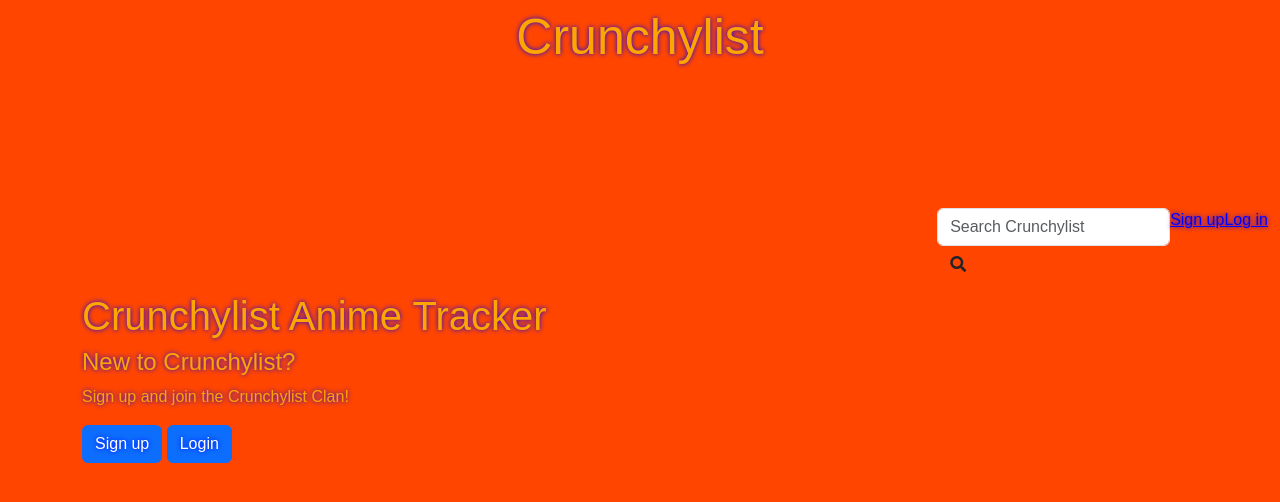
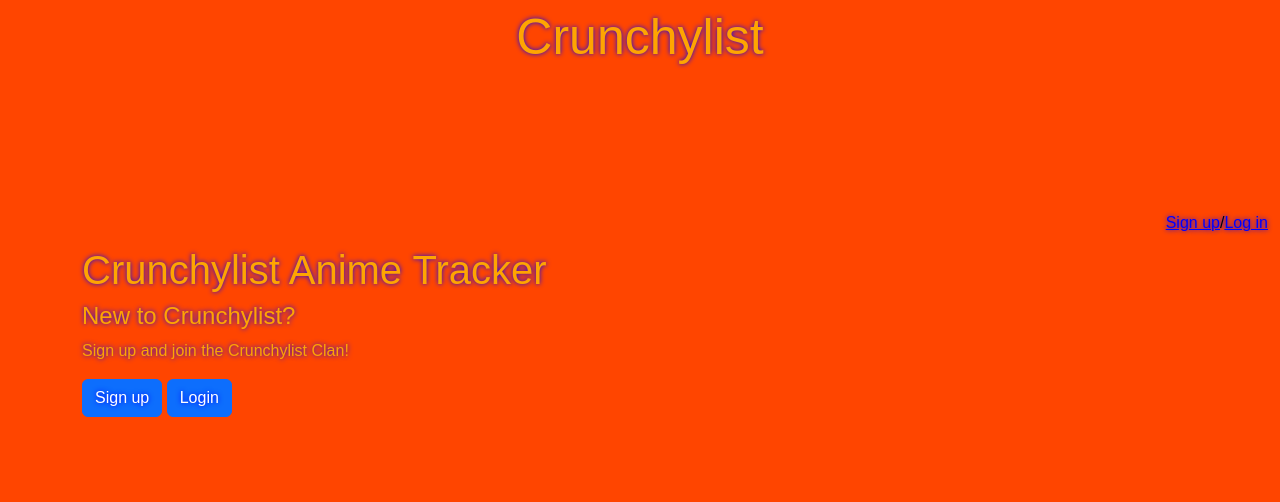
Before and after one commit to wemcdona/Capstone_1, a Flask app: page / in a window 1280 px wide. Shown: the top 502 px of the page. Run offline with Flask 3, Linux system fonts and the light colour scheme; some libraries are stand-ins or nearby versions.

Commit message:
style changes

```diff
--- a/app.py
+++ b/app.py
@@ -121,15 +121,6 @@ def delete_anime(user_id, anime_id):
 
     return redirect(url_for('users.show', user_id=user_id))
 
-
-@app.route('/users/<int:user_id>')
-def users_show(user_id):
-    """Show user profile. Display user list."""
-
-    user = User.query.get_or_404(user_id)
-
-    return render_template('users/show.html', user=user)
-
 @app.route('/users/profile', methods=["GET", "POST"])
 def edit_profile():
     """Update profile for current user."""
--- a/static/style.css
+++ b/static/style.css
@@ -3,6 +3,9 @@ body {
     font-family: 'Looney', sans-serif;
     color: orange;
     text-shadow: 0 0 5px blue;
+}
+span {
+    color: black
 }
 
 button {
--- a/templates/base.html
+++ b/templates/base.html
@@ -30,17 +30,18 @@
     </div>
     <ul class="nav navbar-nav navbar-right">
       {% if request.endpoint != None %}
-      <li>
-        <form class="navbar-form navbar-right" action="/users">
-          <input name="q" class="form-control" placeholder="Search Crunchylist" id="search">
-          <button class="btn btn-default">
-            <span class="fa fa-search"></span>
-          </button>
-        </form>
-      </li>
+{#      <li>#}
+{#        <form class="navbar-form navbar-right" action="/users">#}
+{#          <input name="q" class="form-control" placeholder="Search Crunchylist" id="search">#}
+{#          <button class="btn btn-default">#}
+{#            <span class="fa fa-search"></span>#}
+{#          </button>#}
+{#        </form>#}
+{#      </li>#}
       {% endif %}
       {% if not get_current_user %}
       <li><a href="/signup">Sign up</a></li>
+          <span> / </span>
       <li><a href="/login">Log in</a></li>
       {% else %}
       <li>
```
